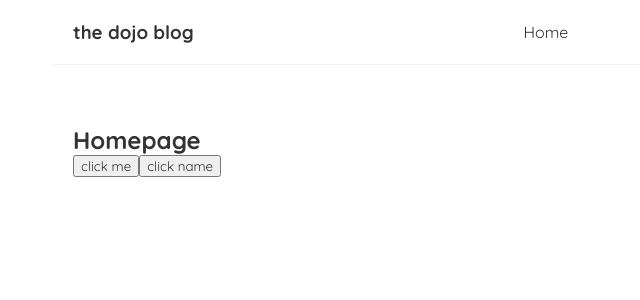
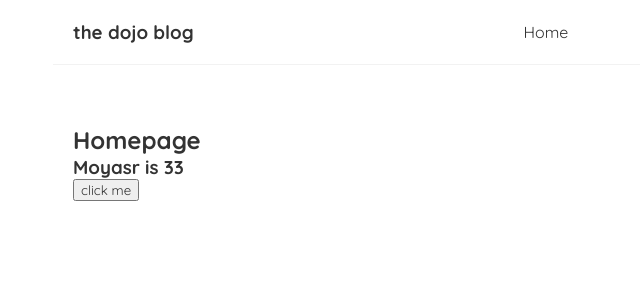
Before and after one commit to Muyassr/dojo-blog-react, a React (Create React App) app: page / in a window 1280 px wide. Shown: the top 300 px of the page, without its empty margins (267-907 px from the left). Built offline with nearby package versions, Linux system fonts and the light colour scheme.

Commit message:
useState Hook

```diff
--- a/src/Home.js
+++ b/src/Home.js
@@ -1,16 +1,20 @@
+import {useState} from 'react';
+
 const Home = () => {
-   const handleClick = (e) => {
-       console.log(e)
+
+   const [name, setname] = useState('Moyasr');
+   const [age, setage] = useState(33)
+   const handleClick = () => {
+        setname('razan')
+        setage(31);
    }
 
-   const handleClick2 = (name) => {
-    alert('hello '+name)
-}
-    return (
+
+   return (
         <div className="home">
             <h2>Homepage</h2>
+            <h3>{name} is {age}</h3>
             <button onClick={handleClick}>click me</button>
-            <button onClick={()=>handleClick2('Moyasr')}>click name</button>
         </div>
     );
 }
```
